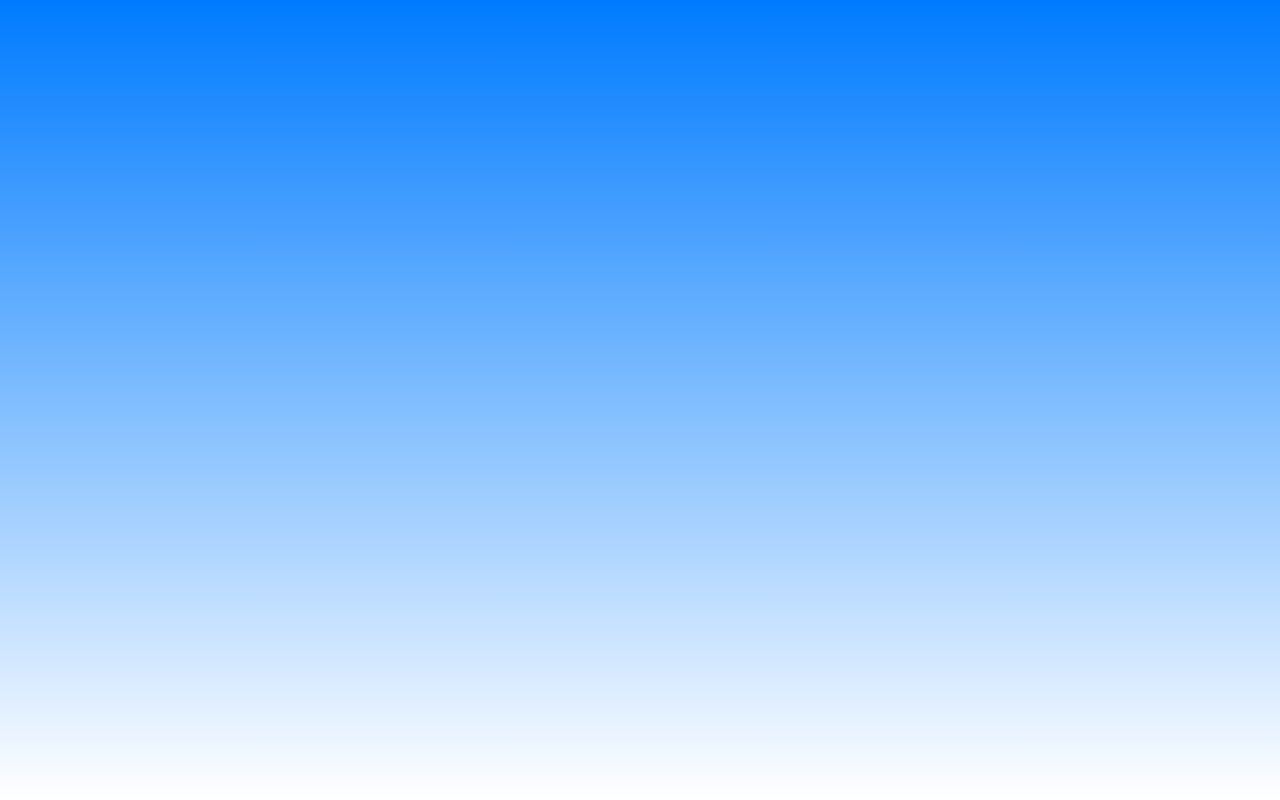
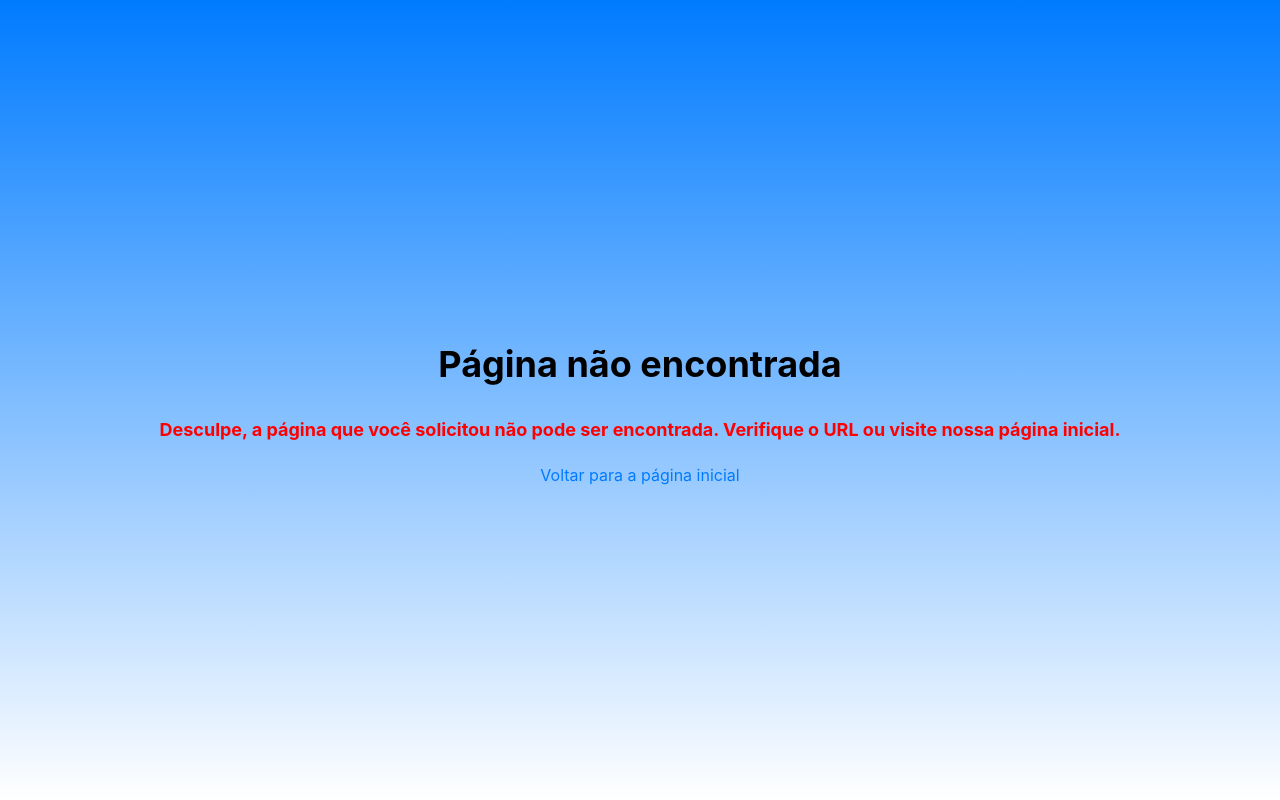
Before and after one commit to GuilhermeMFortes/myDestiny, a React app: page / in a window 1280 px wide. Before the commit this address had no page. Built offline with nearby package versions, Linux system fonts and the light colour scheme; the HTML template or start-up script is replaced by a standard one.

Commit message:
implementação pagina de erro #16

```diff
--- a/src/App.jsx
+++ b/src/App.jsx
@@ -4,6 +4,7 @@ import Catalogo from './pages/CatalogoViagens';
 import Login from './pages/Login';
 import Cadastro from './pages/Cadastro';
 import RecuperarSenha from './pages/RecuperarSenha';
+import Erro from './pages/Erro';
 
 function App() {
 
@@ -27,6 +28,7 @@ function App() {
         }
         <Route path="/Cadastro" element={<Cadastro />} />
         <Route path="/RecuperarSenha" element={<RecuperarSenha />} />
+        <Route path='/*' element={<Erro />} />
       </Routes>
     </BrowserRouter>
   )
--- /dev/null
+++ b/src/Styles/Erro.css
@@ -0,0 +1,29 @@
+.error-container {
+    display: flex;
+    flex-direction: column;
+    align-items: center;
+    justify-content: center;
+    height: 100vh;
+    text-align: center;
+  }
+
+  .error-title {
+    font-size: 36px;
+    margin-bottom: 20px;
+  }
+
+  .error-message {
+    font-size: 18px;
+    margin-bottom: 20px;
+  }
+
+  .error-link {
+    color: #007bff;
+    font-size: 16px;
+    text-decoration: none;
+    transition: color 0.2s;
+  }
+
+  .error-link:hover {
+    color: #0056b3;
+  }
--- /dev/null
+++ b/src/pages/Erro.jsx
@@ -0,0 +1,17 @@
+import React from 'react';
+import '../Styles/Erro.css';
+
+function Erro() {
+  return (
+    <div className="error-container">
+      <h1 className="error-title">Página não encontrada</h1>
+      <p className="error-message">
+        Desculpe, a página que você solicitou não pode ser encontrada.
+        Verifique o URL ou visite nossa página inicial.
+      </p>
+      <a href="/" className="error-link">Voltar para a página inicial</a>
+    </div>
+  );
+}
+
+export default Erro;
```
